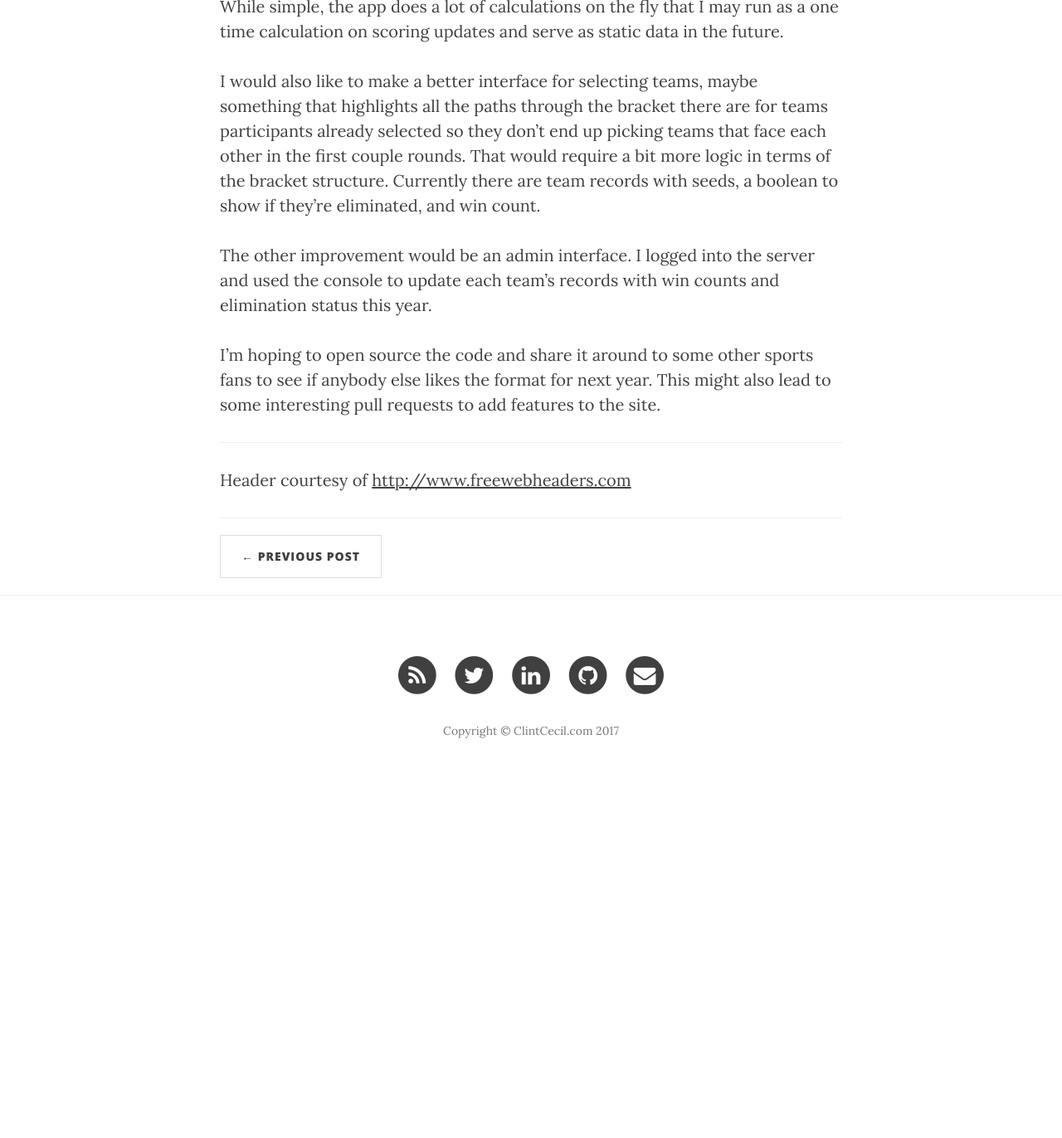
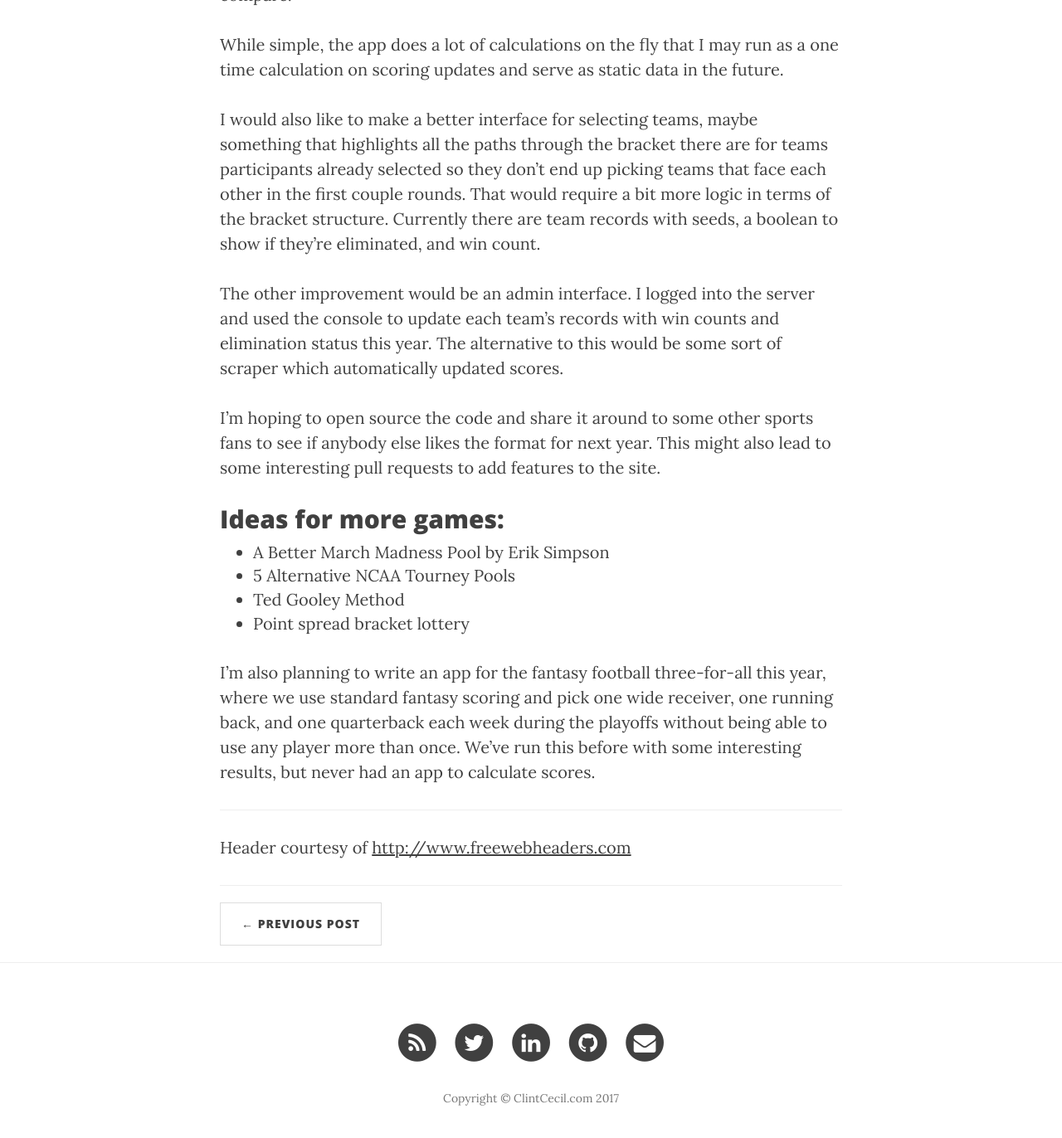
Before and after one commit to thatRailsGuy/thatRailsGuy.github.io, a Jekyll site: the page built from _posts/2017-03-25-bracketless_bracket.markdown, in a window 1280 px wide and 1400 px high, scrolled down 2422 px. Shown: the top 1372 px of the window at 83% size. Built offline with Jekyll 4.4.1, drawn with Linux system fonts in a browser that asks for light colours; nearby versions of some CDN libraries; before the commit the page ends 3379 px from its top, so only the background shows below that; some of the changed text lies outside the part shown.

Commit message:
updates bracketless bracket post with sources, more games to try next year.

```diff
--- a/_posts/2017-03-25-bracketless_bracket.markdown
+++ b/_posts/2017-03-25-bracketless_bracket.markdown
@@ -7,8 +7,10 @@
 header-img: "img/basket-ball-header.jpg"
 ---
 
+### Article to be updated at end of NCAA Tournament.
+
 ## The Game
-A few years ago, we set out upon looking for ways to choose our draft order for fantasy football and I stumbled on an article about an alternative betting pool that didn't require much prior knowledge to win. I can't find the original source of the article (if you know it, please send it to me.)
+A few years ago, we set out upon looking for ways to choose our draft order for fantasy football and I stumbled on an article about an alternative betting pool that didn't require much prior knowledge to win. I think the original source of the method is Bill James, as linked [here](http://blogs.wsj.com/numbers/ncaa-bracket-math-1043/) but it's behind a paywall now.
 
 The gist of the game is that every participant picks one team from each seed. That is one 1 seed, one 2 seed, one 3 seed, etc. Each win that team earns earns the participant points. Points are based on seed, starting with 100 points for a 1 seed, 110 for a 2 seed, all the way down to 250 for a 16 seed win.
 
@@ -36,10 +38,18 @@
 
 I would also like to make a better interface for selecting teams, maybe something that highlights all the paths through the bracket there are for teams participants already selected so they don't end up picking teams that face each other in the first couple rounds. That would require a bit more logic in terms of the bracket structure. Currently there are team records with seeds, a boolean to show if they're eliminated, and win count.
 
-The other improvement would be an admin interface. I logged into the server and used the console to update each team's records with win counts and elimination status this year.
+The other improvement would be an admin interface. I logged into the server and used the console to update each team's records with win counts and elimination status this year. The alternative to this would be some sort of scraper which automatically updated scores.
 
 I'm hoping to open source the code and share it around to some other sports fans to see if anybody else likes the format for next year. This might also lead to some interesting pull requests to add features to the site.
 
+## Ideas for more games:
+* [A Better March Madness Pool by Erik Simpson](http://underlyinglogic.blogspot.com/2006/03/better-march-madness-pool.html)
+* [5 Alternative NCAA Tourney Pools](http://www.sportsonearth.com/article/219270426)
+* [Ted Gooley Method](http://www.slate.com/articles/sports/sports_nut/2013/03/ncaa_bracket_2013_bored_with_your_tourney_pool_here_are_11_alternate_ways.html)
+* [Point spread bracket lottery](http://aarontodd.casinocitytimes.com/article/top-10-betting-alternatives-to-an-ncaa-bracket-60629)
+
+
+I'm also planning to write an app for the fantasy football three-for-all this year, where we use standard fantasy scoring and pick one wide receiver, one running back, and one quarterback each week during the playoffs without being able to use any player more than once. We've run this before with some interesting results, but never had an app to calculate scores.
 
 ***
 Header courtesy of [http://www.freewebheaders.com](http://www.freewebheaders.com)
```
Also changed, not shown: 2 other files.
